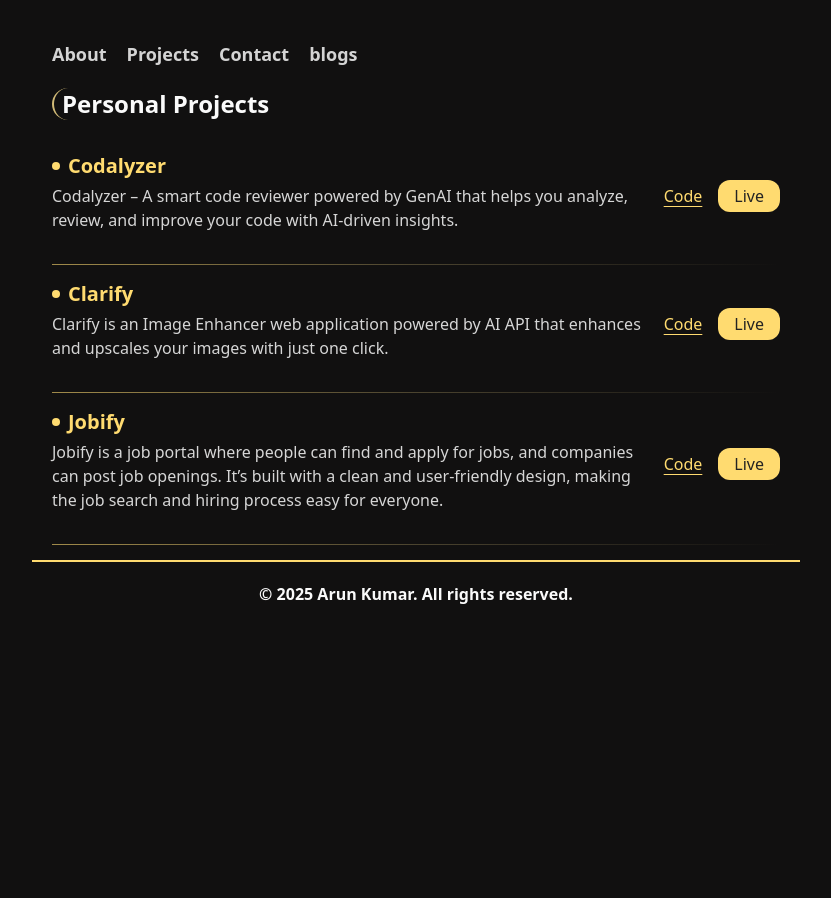
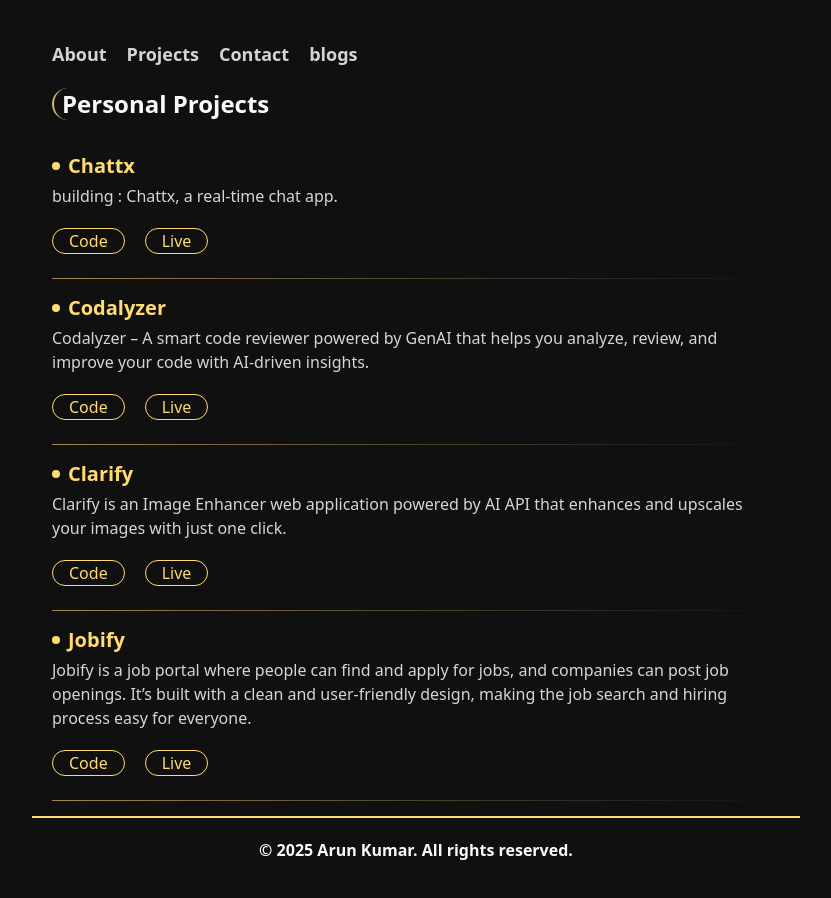
Before and after one commit to hiarun01/my-portfolio, a React (Vite) app: page /projects in a window 1280 px wide. Shown: the top 898 px of the page, without its empty margins (224-1055 px from the left). Before the commit the page ends 800 px from the top, so only its background shows below. Built offline with nearby package versions, Linux system fonts and the light colour scheme.

Commit message:
fixed ui and add new project

```diff
--- a/src/components/Pages/About.jsx
+++ b/src/components/Pages/About.jsx
@@ -114,11 +114,10 @@ const About = () => {
           animate={{opacity: 1, x: 0}}
           transition={{delay: 0.5, duration: 0.5}}
         >
-          <span className="underline font-semibold">A web dev,</span> from
-          Amroha, Uttar Pradesh, India. I love building{" "}
-          <span className="underline font-semibold">things</span> that solves
-          real world problems. which is why most of what I build is open source.
-          I've completed my (BCA) Bachelor of Computer Applications.
+          <span className="underline font-semibold">A web dev,</span> I love
+          building <span className="underline font-semibold">things</span> that
+          solves real world problems. which is why most of what I build is open
+          source.
         </motion.p>
         <motion.p
           className="mt-5 text-lg"
@@ -146,10 +145,8 @@ const About = () => {
             Let’s Connect
           </h2>
           <p className="mt-2 text-lg">
-            I'm always happy to connect! You can reach me via{" "}
-            <span className="inline-block underline">Email</span> or on{" "}
-            <span className="inline-block underline"> Twitter</span>. I'm
-            currently open to both{" "}
+            I'm always happy to connect! You can reach me via Email or on{" "}
+            Twitter. I'm currently open to both{" "}
             <span className="underline font-semibold">freelance projects</span>{" "}
             and full-time{" "}
             <span className="underline font-semibold">job opportunities</span> .
--- a/src/components/Pages/Contact.jsx
+++ b/src/components/Pages/Contact.jsx
@@ -110,7 +110,7 @@ const Contact = () => {
           href="https://cal.com/hiarun01/15min"
           target="_blank"
           rel="noopener noreferrer"
-          className="inline-block bg-[#ffdb70] text-[#222] font-semibold px-6 py-2 rounded-2xl shadow hover:bg-[#d2bb77] transition-colors duration-200"
+          className="text-[#ffdb70] w-fit hover:text-[#d2bb77] flex items-center border-1 rounded-2xl px-4"
         >
           Schedule a meet
         </a>
--- a/src/components/Pages/Projects.jsx
+++ b/src/components/Pages/Projects.jsx
@@ -4,6 +4,13 @@ const Projects = () => {
   const personalProjects = [
     {
       Id: "1",
+      title: "Chattx",
+      description: "building : Chattx, a real-time chat app.",
+      github: "https://github.com/hiarun01/chattx",
+      live: "https://chattx.vercel.app/auth",
+    },
+    {
+      Id: "2",
       title: "Codalyzer",
       description:
         "Codalyzer – A smart code reviewer powered by GenAI that helps you analyze, review, and improve your code with AI-driven insights.",
@@ -11,7 +18,7 @@ const Projects = () => {
       live: "https://codalyzer.vercel.app/",
     },
     {
-      Id: "2",
+      Id: "3",
       title: "Clarify",
       description:
         "Clarify is an Image Enhancer web application powered by AI API that enhances and upscales your images with just one click.",
@@ -19,7 +26,7 @@ const Projects = () => {
       live: "https://hi-clarify.vercel.app/",
     },
     {
-      Id: "3",
+      Id: "4",
       title: "Jobify",
       description:
         "Jobify is a job portal where people can find and apply for jobs, and companies can post job openings. It’s built with a clean and user-friendly design, making the job search and hiring process easy for everyone.",
@@ -62,24 +69,20 @@ const Projects = () => {
                   <p className="text-[#d6d6d6] text-base mb-2">
                     {project.description}
                   </p>
-                </div>
-                <div className="flex gap-4 mt-2 sm:mt-0">
+                  <div className="flex gap-5 mt-5">
                     <a
                       href={project.github}
-                    target="_blank"
-                    rel="noopener noreferrer"
-                    className="inline-flex items-center gap-1 text-[#ffdb70] hover:text-[#d2bb77] font-medium underline underline-offset-4"
+                      className="text-[#ffdb70] hover:text-[#d2bb77] flex items-center border-1 rounded-2xl px-4"
                     >
-                    Code
+                      <span>Code</span>
                     </a>
                     <a
                       href={project.live}
-                    target="_blank"
-                    rel="noopener noreferrer"
-                    className="inline-flex items-center gap-1 text-[#232323] bg-[#ffdb70] hover:bg-[#d2bb77] font-medium rounded-xl px-4 py-1 transition-colors"
+                      className="text-[#ffdb70] hover:text-[#d2bb77] flex items-center border-1 rounded-2xl px-4"
                     >
-                    Live
+                      <span>Live</span>
                     </a>
+                  </div>
                 </div>
               </div>
               <div className="absolute left-0 top-full w-full h-px bg-gradient-to-r from-[#ffdb70]/60 via-[#d2bb77]/30 to-transparent mt-6"></div>
```
Lines whose indentation alone changed are shown as unchanged.
